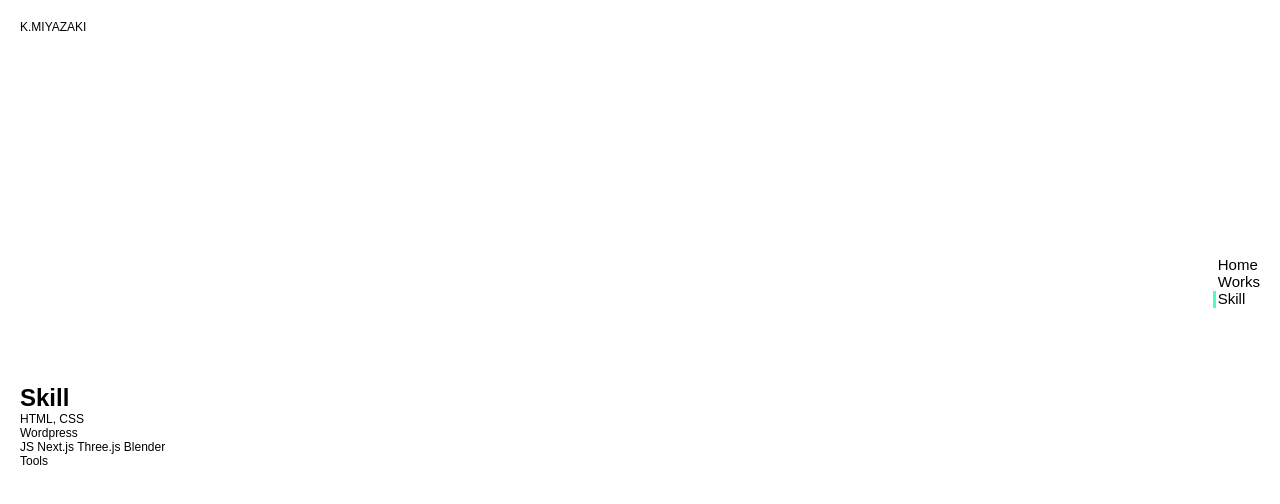
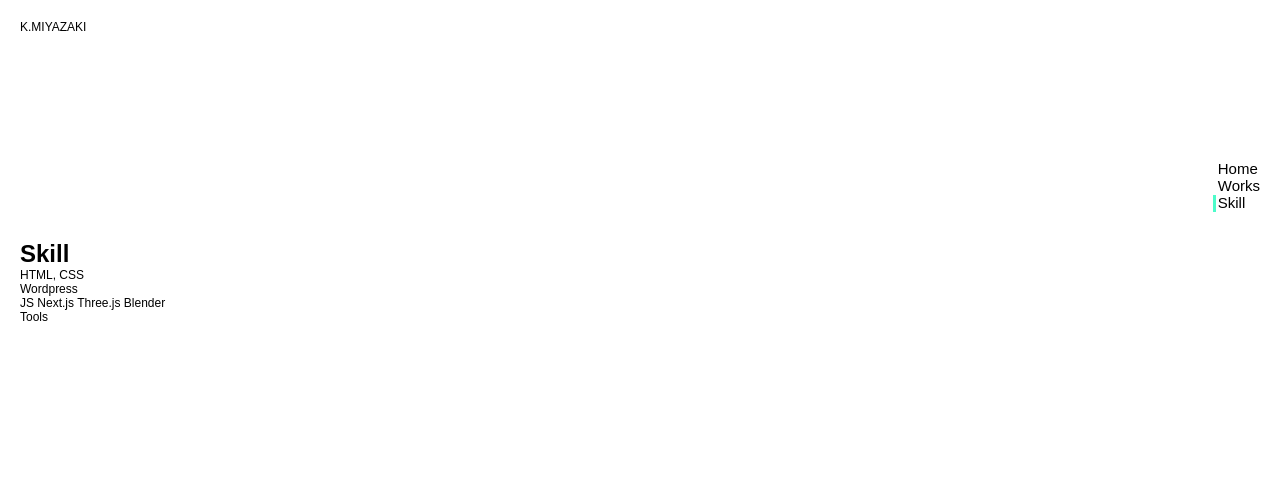
Before and after one commit to KentaMiyazaki09/renew_portfolio, a Next.js app: page /skill in a window 1280 px wide. Shown: the top 504 px of the page. Built offline with nearby package versions, Linux system fonts and the light colour scheme.

Commit message:
styleの調整

```diff
--- a/app/home.module.scss
+++ b/app/home.module.scss
@@ -1,8 +1,8 @@
 .home {
+  position: fixed;
+  top: 30%;
+  left: 20px;
   h1 {
     font-size: 30px;
-    position: fixed;
-    top: 30vw;
-    left: 20px;
   }
 }
--- a/app/page.tsx
+++ b/app/page.tsx
@@ -12,8 +12,9 @@
       animate={{ opacity: 1, translateY: 0 }}
       exit={{ opacity: 0, translateY: 10 }}
       transition={{ duration: 0.5 }}
+      className={styles.home}
     >
-      <main className={styles.home}>
+      <main>
         <h1>K.MIYAZAKI<br />PORTFOLIO</h1>
       </main>
     </motion.div>
--- a/app/skill/page.tsx
+++ b/app/skill/page.tsx
@@ -13,8 +13,9 @@
       animate={{ opacity: 1, translateY: 0 }}
       exit={{ opacity: 0, translateY: 10 }}
       transition={{ duration: 0.5 }}
+      className={styles.skill}
     >
-      <main className={styles.skill}>
+      <main>
         <PageTitle text='Skill' />
         <ul>
           <li>HTML, CSS</li>
--- a/app/skill/skill.module.scss
+++ b/app/skill/skill.module.scss
@@ -1,5 +1,5 @@
 .skill {
   position: fixed;
-  top: 30vw;
+  top: 30%;
   left: 20px;
 }
--- a/app/works/page.tsx
+++ b/app/works/page.tsx
@@ -13,8 +13,9 @@
       animate={{ opacity: 1, translateY: 0 }}
       exit={{ opacity: 0, translateY: 10 }}
       transition={{ duration: 0.5 }}
+      className={styles.works}
     >
-      <main className={styles.works}>
+      <main>
         <PageTitle text="Works" />
         <ul>
           <li>hoge</li>
--- a/app/works/works.module.scss
+++ b/app/works/works.module.scss
@@ -1,5 +1,5 @@
 .works {
   position: fixed;
-  top: 30vw;
+  top: 30%;
   left: 20px;
 }
--- a/components/Navigation.module.scss
+++ b/components/Navigation.module.scss
@@ -1,6 +1,6 @@
 .nav {
   position: fixed;
-  top: 20vw;
+  top: 20%;
   right: 20px;
 
   > li {
```
